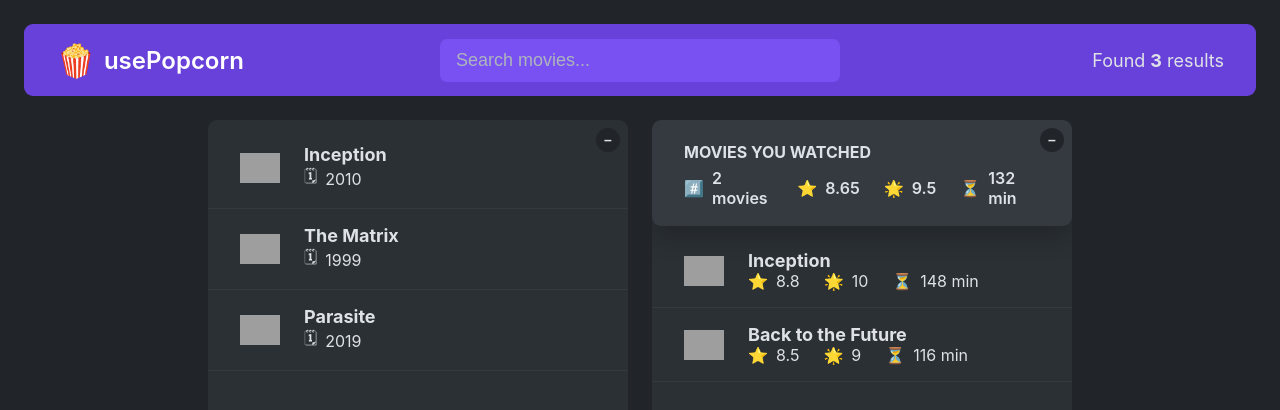
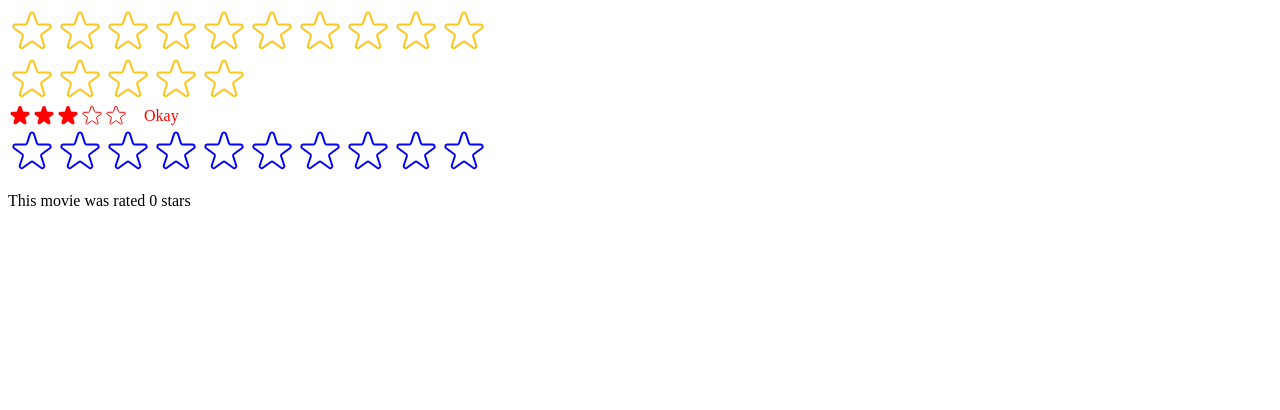
Before and after one commit to Hybola/07-usePopCorn, a React (Create React App) app: page / in a window 1280 px wide. Shown: the top 410 px of the page. Built offline with nearby package versions, Linux system fonts and the light colour scheme; grey boxes are pictures that could not be loaded.

Commit message:
StarRating component with generic reusable API

```diff
--- /dev/null
+++ b/src/StarRating.js
@@ -0,0 +1,172 @@
+import { useState } from "react";
+import Proptypes from "prop-types";
+
+const containerStyle = {
+  display: "flex",
+  alignItems: "center",
+  gap: "16px",
+};
+const starContainerStyle = { display: "flex" };
+StarRating.prototype = {
+  maxRating: Proptypes.number,
+  color: Proptypes.string,
+  size: Proptypes.number,
+  className: Proptypes.string,
+  message: Proptypes.array,
+  initialRating: Proptypes.number,
+  onSetRating: Proptypes.func,
+};
+
+export default function StarRating({
+  maxRating = 5,
+  color = "#ffc419",
+  size = 48,
+  className = "",
+  message = [],
+  initialRating = 0,
+  onSetRating,
+}) {
+  const [rating, setRating] = useState(initialRating);
+  const [tempRating, setTempRating] = useState(0);
+
+  const textStyle = {
+    lineHight: "1",
+    margin: "0",
+    fontSize: `${size / 1.5}px`,
+    color,
+  };
+  function handleRating(rating) {
+    setRating(rating);
+    if (onSetRating) onSetRating(rating);
+  }
+  return (
+    <div style={containerStyle} className={className}>
+      <div style={starContainerStyle}>
+        {Array.from({ length: maxRating }, (_, i) => (
+          <Star
+            key={i}
+            full={tempRating ? tempRating >= i + 1 : rating >= i + 1}
+            onRate={() => handleRating(i + 1)}
+            onHoverIn={() => setTempRating(i + 1)}
+            onHoverOut={() => setTempRating(0)}
+            color={color}
+            size={size}
+          />
+        ))}
+      </div>
+      <p style={textStyle}>
+        {message.length === maxRating
+          ? message[tempRating ? tempRating - 1 : rating - 1]
+          : tempRating || rating || ""}
+      </p>
+    </div>
+  );
+}
+
+function Star({ onRate, full, onHoverIn, onHoverOut, color, size }) {
+  const starStyle = {
+    width: `${size}px`,
+    height: `${size}px`,
+    display: "block",
+    cursor: "pointer",
+  };
+  return (
+    <span
+      role="button"
+      style={starStyle}
+      onClick={onRate}
+      onMouseEnter={onHoverIn}
+      onMouseLeave={onHoverOut}>
+      {full ? (
+        <svg
+          xmlns="http://www.w3.org/2000/svg"
+          viewBox="0 0 20 20"
+          fill={color}
+          stroke={color}>
+          <path d="M9.049 2.927c.3-.921 1.603-.921 1.902 0l1.07 3.292a1 1 0 00.95.69h3.462c.969 0 1.371 1.24.588 1.81l-2.8 2.034a1 1 0 00-.364 1.118l1.07 3.292c.3.921-.755 1.688-1.54 1.118l-2.8-2.034a1 1 0 00-1.175 0l-2.8 2.034c-.784.57-1.838-.197-1.539-1.118l1.07-3.292a1 1 0 00-.364-1.118L2.98 8.72c-.783-.57-.38-1.81.588-1.81h3.461a1 1 0 00.951-.69l1.07-3.292z" />
+        </svg>
+      ) : (
+        <svg
+          xmlns="http://www.w3.org/2000/svg"
+          fill="none"
+          viewBox="0 0 24 24"
+          stroke={color}>
+          <path
+            strokeLinecap="round"
+            strokeLinejoin="round"
+            strokeWidth="{2}"
+            d="M11.049 2.927c.3-.921 1.603-.921 1.902 0l1.519 4.674a1 1 0 00.95.69h4.915c.969 0 1.371 1.24.588 1.81l-3.976 2.888a1 1 0 00-.363 1.118l1.518 4.674c.3.922-.755 1.688-1.538 1.118l-3.976-2.888a1 1 0 00-1.176 0l-3.976 2.888c-.783.57-1.838-.197-1.538-1.118l1.518-4.674a1 1 0 00-.363-1.118l-3.976-2.888c-.784-.57-.38-1.81.588-1.81h4.914a1 1 0 00.951-.69l1.519-4.674z"
+          />
+        </svg>
+      )}
+    </span>
+  );
+}
+
+////////// ====== Redo ==========
+// const containerStyle = {
+//   display: "flex",
+//   alignItems: "center",
+//   gap: "16px",
+// };
+// const starContainerStyle = { display: "flex" };
+// const textStyle = { lineHight: "1", margin: "0" };
+// export default function StarRating({ maxRating = 5 }) {
+//   const [rating, setRating] = useState(0);
+//   const [tempRating, setTempRating] = useState(0);
+//   return (
+//     <div style={containerStyle}>
+//       <div style={starContainerStyle}>
+//         {Array.from({ length: maxRating }, (_, i) => (
+//           <Star
+//             key={i}
+//             onRating={() => setRating(i + 1)}
+//             full={tempRating ? tempRating > i : rating > i}
+//             onHoverIn={() => setTempRating(i + 1)}
+//             onHoverOut={() => setTempRating(0)}
+//           />
+//         ))}
+//       </div>
+//       <p style={textStyle}>{tempRating || rating || ""}</p>
+//     </div>
+//   );
+// }
+// const starStyle = {
+//   height: "48px",
+//   width: "48px",
+//   display: "block",
+//   cursor: "pointer",
+// };
+// function Star({ onRating, full, onHoverIn, onHoverOut }) {
+//   return (
+//     <span
+//       role="button"
+//       style={starStyle}
+//       onClick={onRating}
+//       onMouseEnter={onHoverIn}
+//       onMouseLeave={onHoverOut}>
+//       {full ? (
+//         <svg
+//           xmlns="http://www.w3.org/2000/svg"
+//           viewBox="0 0 20 20"
+//           fill="#000"
+//           stroke="#000">
+//           <path d="M9.049 2.927c.3-.921 1.603-.921 1.902 0l1.07 3.292a1 1 0 00.95.69h3.462c.969 0 1.371 1.24.588 1.81l-2.8 2.034a1 1 0 00-.364 1.118l1.07 3.292c.3.921-.755 1.688-1.54 1.118l-2.8-2.034a1 1 0 00-1.175 0l-2.8 2.034c-.784.57-1.838-.197-1.539-1.118l1.07-3.292a1 1 0 00-.364-1.118L2.98 8.72c-.783-.57-.38-1.81.588-1.81h3.461a1 1 0 00.951-.69l1.07-3.292z" />
+//         </svg>
+//       ) : (
+//         <svg
+//           xmlns="http://www.w3.org/2000/svg"
+//           fill="none"
+//           viewBox="0 0 24 24"
+//           stroke="#000">
+//           <path
+//             strokeLinecap="round"
+//             strokeLinejoin="round"
+//             strokeWidth="{2}"
+//             d="M11.049 2.927c.3-.921 1.603-.921 1.902 0l1.519 4.674a1 1 0 00.95.69h4.915c.969 0 1.371 1.24.588 1.81l-3.976 2.888a1 1 0 00-.363 1.118l1.518 4.674c.3.922-.755 1.688-1.538 1.118l-3.976-2.888a1 1 0 00-1.176 0l-3.976 2.888c-.783.57-1.838-.197-1.538-1.118l1.518-4.674a1 1 0 00-.363-1.118l-3.976-2.888c-.784-.57-.38-1.81.588-1.81h4.914a1 1 0 00.951-.69l1.519-4.674z"
+//           />
+//         </svg>
+//       )}
+//     </span>
+//   );
+// }
--- a/src/index.js
+++ b/src/index.js
@@ -1,11 +1,32 @@
-import React from "react";
+import React, { useState } from "react";
 import ReactDOM from "react-dom/client";
-import "./index.css";
-import App from "./App-redo.js";
+// import "./index.css";
+// import App from "./App.js";
+import StarRating from "./StarRating";
+
+function Test() {
+  const [movieRating, setMovieRating] = useState(0);
+  return (
+    <div>
+      <StarRating color="blue" maxRating={10} onSetRating={setMovieRating} />
+      <p>This movie was rated {movieRating} stars</p>
+    </div>
+  );
+}
 
 const root = ReactDOM.createRoot(document.getElementById("root"));
 root.render(
   <React.StrictMode>
-    <App />
+    {/* <App /> */}
+    <StarRating maxRating={10} />
+    <StarRating />
+    <StarRating
+      size={24}
+      color="red"
+      className="test"
+      initialRating={3}
+      message={["Terrible", "Bad", "Okay", "Good", "Amazing"]}
+    />
+    <Test />
   </React.StrictMode>
 );
```
